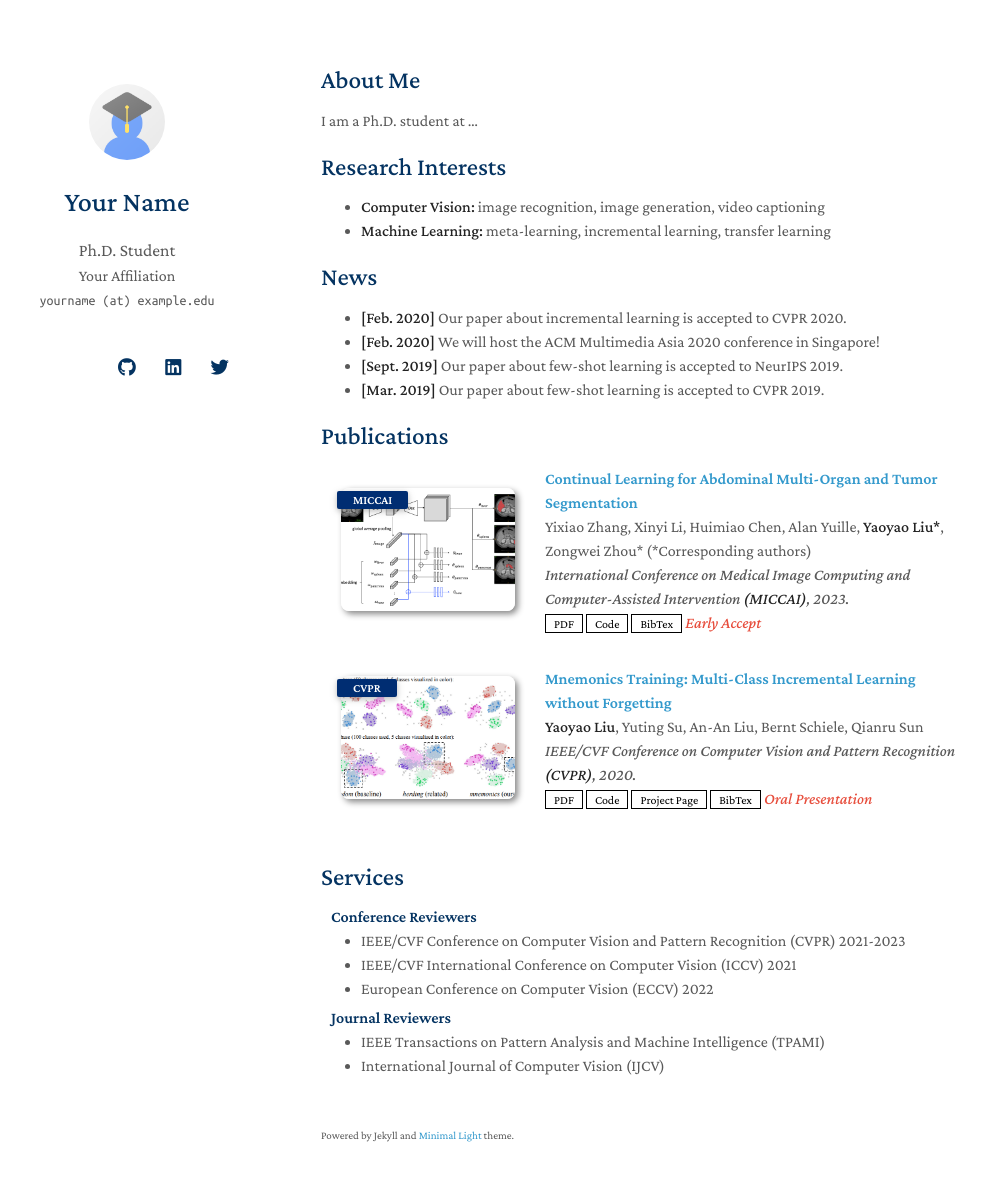
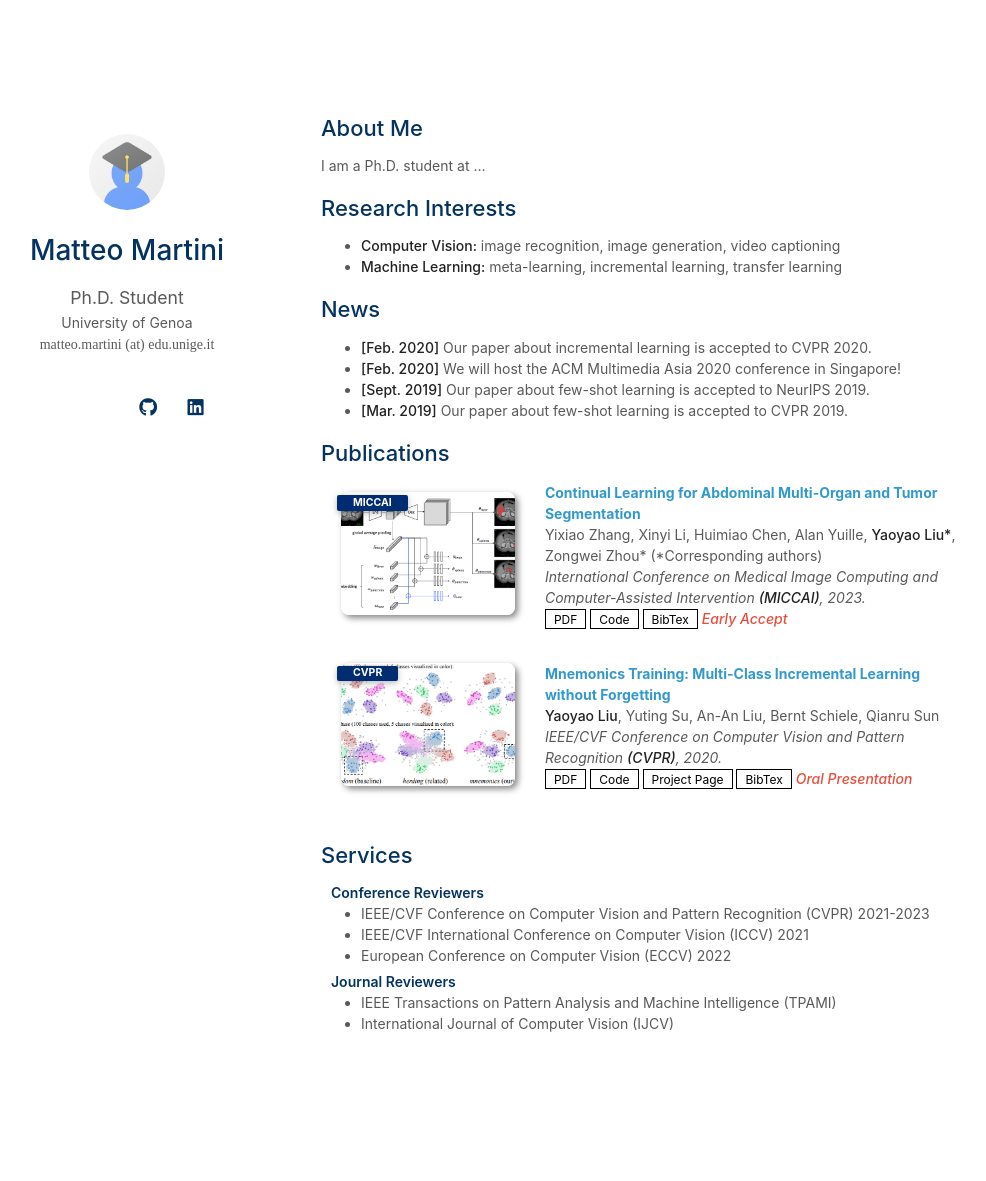
Before and after one commit to lionhead94/lionhead94.github.io, a Jekyll site: the page built from index.md, in a window 1280 px wide and 1216 px high. Shown: the top 1181 px of the window, without its empty margins (149-1135 px from the left). Built offline with Jekyll 4.4.1, drawn with Linux system fonts in a browser that asks for light colours; nearby versions of some CDN libraries; a style sheet for code colours, icons or effects is not loaded; our own code applies the rules of GitHub Pages for plain Markdown files.

Commit message:
Config setup

```diff
--- a/_config.yml
+++ b/_config.yml
@@ -1,8 +1,8 @@
 # Basic Information
-title: Your Name
+title: Matteo Martini
 position: Ph.D. Student
-affiliation: Your Affiliation
-email: yourname (at) example.edu
+affiliation: University of Genoa
+email: matteo.martini (at) edu.unige.it
 
 # Search Engine Optimization (SEO)
 # The following information is used to improve the website traffic from search engines, e.g., Google.
@@ -12,11 +12,11 @@ canonical: https://minimal-light-theme.yliu.me/
 
 # Links
 # If you don't need one of them, you may delete the corresponding line.
-google_scholar: https://scholar.google.com/
+google_scholar: https://scholar.google.com/citations?user=cItLiNsAAAAJ&hl=it
 cv_link: assets/files/curriculum_vitae.pdf
-github_link: https://github.com/
-linkedin: https://www.linkedin.com/
-twitter: https://twitter.com/
+github_link: https://github.com/lionhead94
+linkedin: https://www.linkedin.com/in/matteo-martini-931142255/
+# twitter: https://twitter.com/
 
 # Images (e.g., your profile picture and your website's favicon)
 # "favicon" and "favicon_dark" are used for the light and dark modes, respectively.
@@ -26,7 +26,7 @@ favicon_dark: ./assets/img/favicon-dark.png
 
 # Footnote
 # You may use the option to disable the footnote, "Powered by Jekyll and Minimal Light theme."
-enable_footnote: true
+enable_footnote: false
 
 # Auto Dark Mode
 # You may use the option to disable the automatic dark theme
@@ -34,7 +34,7 @@ auto_dark_mode: true
 
 # Font
 # You can use this option to choose between Serif or Sans Serif fonts.
-font: "Serif" # or "Sans Serif"
+font: "Sans Serif" # or "Serif"
 
 # Google Analytics ID
 # Please remove this if you don't use Google Analytics
```
